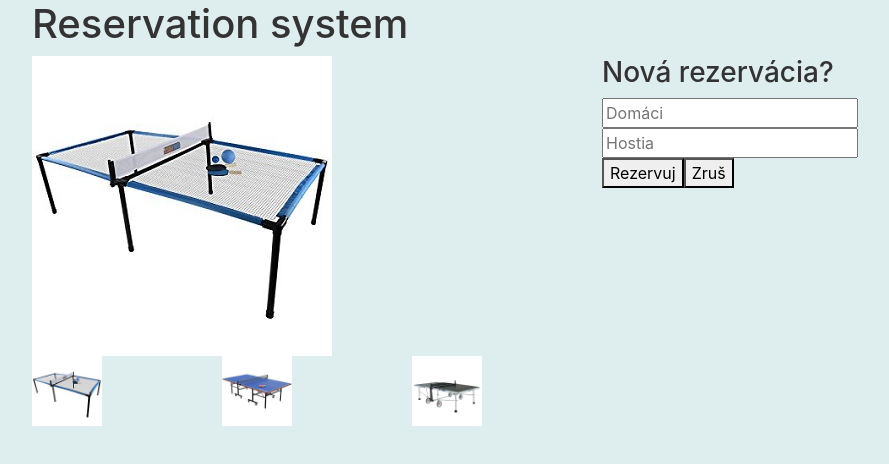
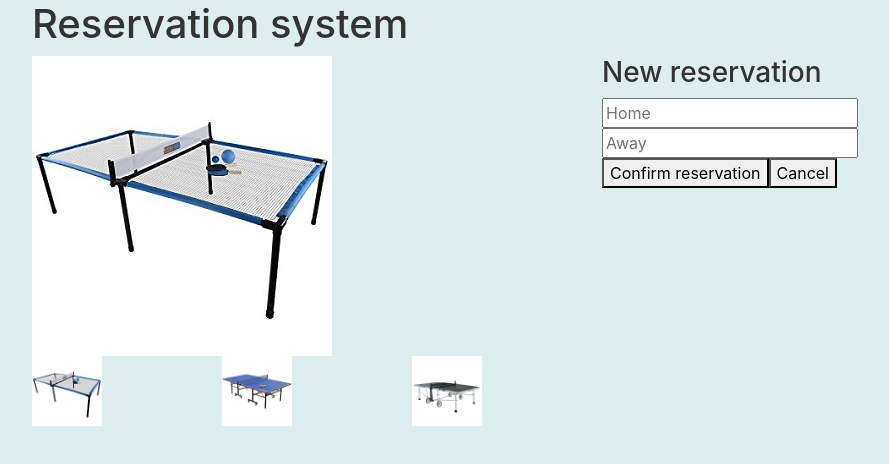
Before and after one commit to dominios/react-session, a React app: page / in a window 1280 px wide. Both pictures are taken after a click on the element "8:00 - 8:30". Shown: the top 464 px of the page, without its empty margins (53-942 px from the left). Built offline with nearby package versions, Linux system fonts and the light colour scheme.

Commit message:
reservations file cleanup

```diff
--- a/src/js/NewEditReservation.js
+++ b/src/js/NewEditReservation.js
@@ -1,54 +1,81 @@
 import React from "react";
+import PropTypes from 'prop-types';
 
 class NewEditReservation extends React.Component {
 
-  constructor(props){
+    constructor (props) {
         super(props);
 
         console.log(this.props);
-    this.state = {host:this.props.reservation.host, guest:this.props.reservation.guest}
-    this.reserve = this.reserve.bind(this);
-    this.cancle = this.cancle.bind(this);
-    this.changeHost = this.changeHost.bind(this);
-    this.changeGuest = this.changeGuest.bind(this);
+
+        this.state = {
+            home: this.props.reservation.home,
+            guest: this.props.reservation.guest
+        };
+
+        this.confirm = this.confirm.bind(this);
+        this.cancel = this.cancel.bind(this);
+        this.changeHomeTeam = this.changeHomeTeam.bind(this);
+        this.changeAwayTeam = this.changeAwayTeam.bind(this);
     }
 
-  reserve(){
-    this.props.createReservation(this.props.date, {isReserved:true,host: this.state.host,guest: this.state.guest})
+    confirm () {
+        this.props.createReservation(this.props.date, {
+            isReserved: true,
+            home: this.state.home,
+            guest: this.state.guest
+        });
     }
 
-  cancle(){
-    this.props.createReservation(this.props.date, {isReserved:false});
+    cancel () {
+        this.props.createReservation(this.props.date, { isReserved: false });
     }
 
-  changeHost(event){
-    this.setState({host:event.target.value})
+    changeHomeTeam (event) {
+        this.setState({ home: event.target.value });
     }
 
-  changeGuest(event){
-    this.setState({guest:event.target.value})
+    changeAwayTeam (event) {
+        this.setState({ guest: event.target.value });
     }
 
-  render(){
+    render () {
         return (
             <div>
                 <h3>
                     {
-            (this.props.reservation.isReserved)?"Uprav registráciu":"Nová rezervácia?"
+                        (this.props.reservation.isReserved) ? "Edit reservation" : "New reservation"
                     }
                 </h3>
                 <div>
-          <input type="text" name="host" value={this.state.host} placeholder="Domáci" onChange={this.changeHost}/>
+                    <input
+                        type="text"
+                        name="home"
+                        placeholder="Home"
+                        defaultValue={this.state.home}
+                        onChange={this.changeHomeTeam}
+                    />
                 </div>
                 <div>
-          <input type="text" name="guest" value={this.state.guest} placeholder="Hostia" onChange={this.changeGuest}/>
+                    <input
+                        type="text"
+                        name="guest"
+                        placeholder="Away"
+                        defaultValue={this.state.guest}
+                        onChange={this.changeAwayTeam}
+                    />
                 </div>
                 <div>
-          <button onClick={this.reserve} >Rezervuj</button>
-          <button onClick={this.cancle} >Zruš</button>
+                    <button onClick={this.confirm}>Confirm reservation</button>
+                    <button onClick={this.cancel}>Cancel</button>
                 </div>
             </div>
         )
     }
 }
+
+NewEditReservation.propTypes = {
+    reservation: PropTypes.object
+};
+
 export default NewEditReservation;
```
Lines whose indentation alone changed are shown as unchanged.
